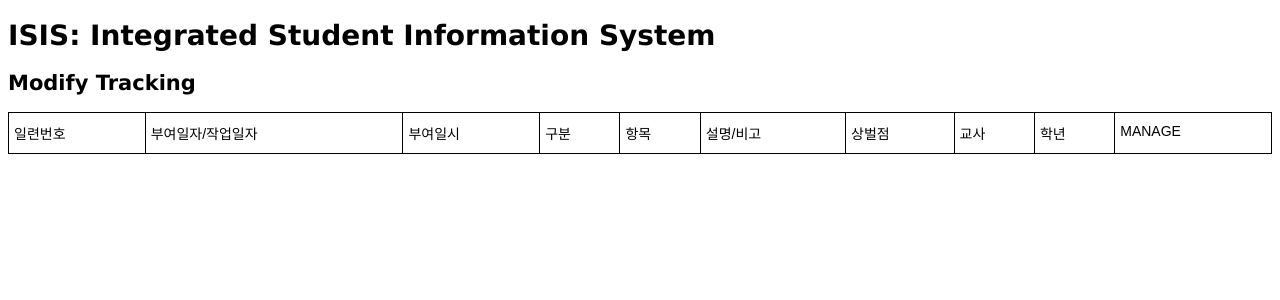
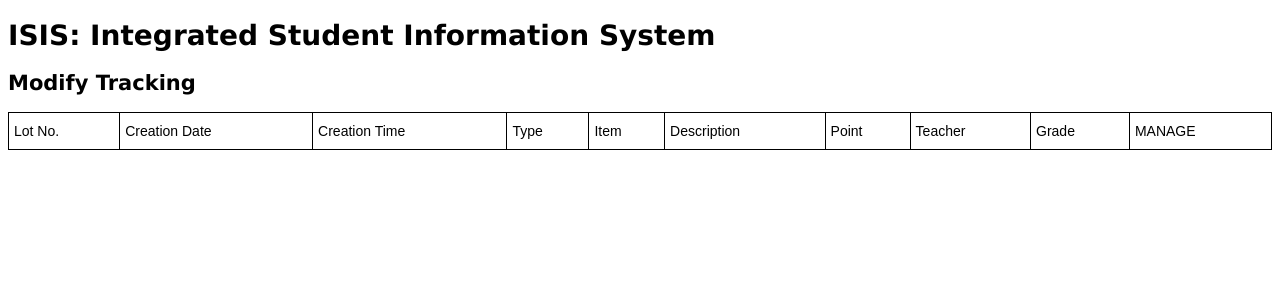
Before and after one commit to khskeb0513/busanhs-newapi, a Node server app: template views/points.hbs in a window 1280 px wide. Shown: the top 300 px of the page. Run offline with Node 20, Linux system fonts and the light colour scheme; the template is opened without the code that fills it, so the values that code supplies are empty; some libraries are stand-ins or nearby versions.

Commit message:
to english with globalization

```diff
--- a/views/points.hbs
+++ b/views/points.hbs
@@ -7,7 +7,7 @@
             Name: {{student.name}}
         </li>
         <li>
-            학번: {{student.class}}-{{student.ban}}-{{student.num}}
+            School Number: {{student.class}}-{{student.ban}}-{{student.num}}
         </li>
     </ul>
     <table class="tg">
@@ -50,15 +50,15 @@
 <table class="tg">
     <thead>
     <tr>
-        <th class="tg-0lax">일련번호</th>
-        <th class="tg-0lax">부여일자/작업일자</th>
-        <th class="tg-0lax">부여일시</th>
-        <th class="tg-0lax">구분</th>
-        <th class="tg-0lax">항목</th>
-        <th class="tg-0lax">설명/비고</th>
-        <th class="tg-0lax">상벌점</th>
-        <th class="tg-0lax">교사</th>
-        <th class="tg-0lax">학년</th>
+        <th class="tg-0lax">Lot No.</th>
+        <th class="tg-0lax">Creation Date</th>
+        <th class="tg-0lax">Creation Time</th>
+        <th class="tg-0lax">Type</th>
+        <th class="tg-0lax">Item</th>
+        <th class="tg-0lax">Description</th>
+        <th class="tg-0lax">Point</th>
+        <th class="tg-0lax">Teacher</th>
+        <th class="tg-0lax">Grade</th>
         <th class="tg-0lax">MANAGE</th>
     </tr>
     </thead>
```
Also changed, not shown: views/arrived.hbs (+6 -6 lines).
